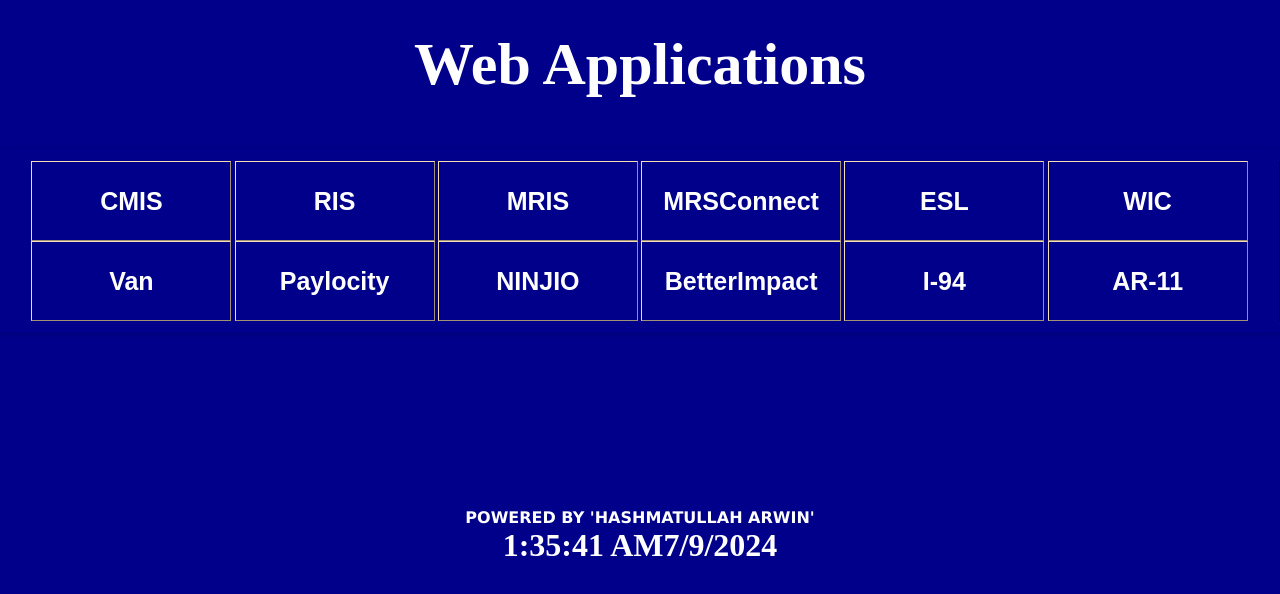
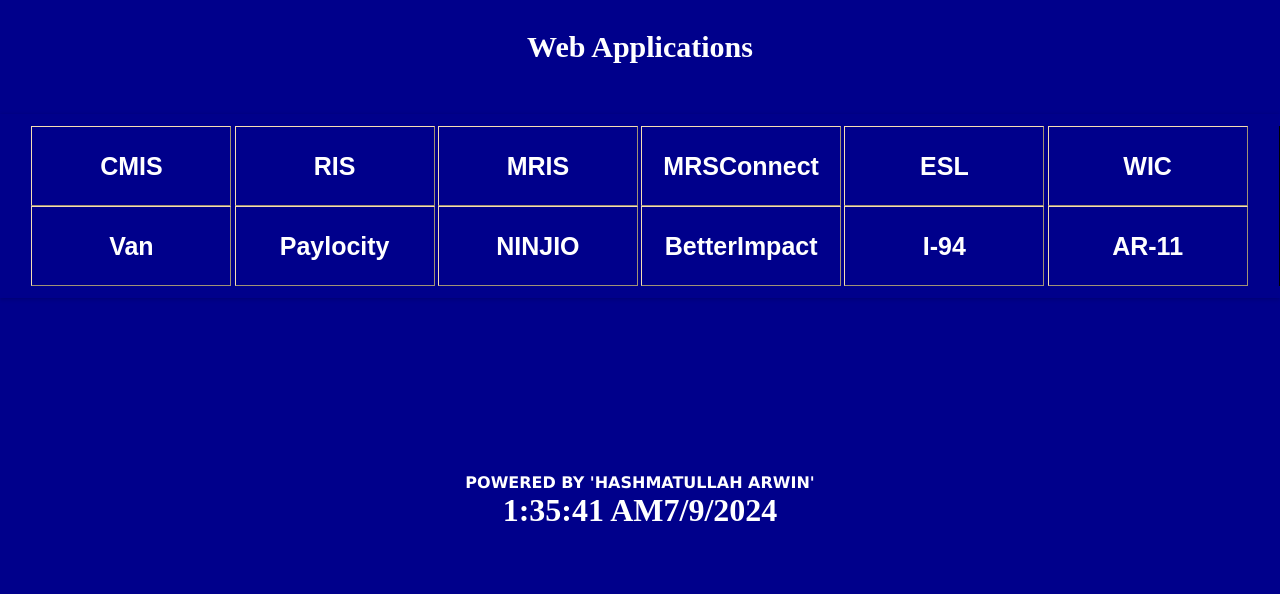
Before and after one commit to HashmatullahArwin/mywebappshome, a plain HTML site: page index.html in a window 1280 px wide. Drawn offline with Linux system fonts and the light colour scheme.

Commit message:
Update index.html

```diff
--- a/index.html
+++ b/index.html
@@ -7,7 +7,7 @@
   <link rel="stylesheet" href="ccdoc.css">
 </head>
 <body>
-  <div class="H1"><h1>Web Applications</h1></div>
+  <div><h1 class="H1">Web Applications</h1></div>
   <div class="table-box">
 
   <div class="table-row">
```
